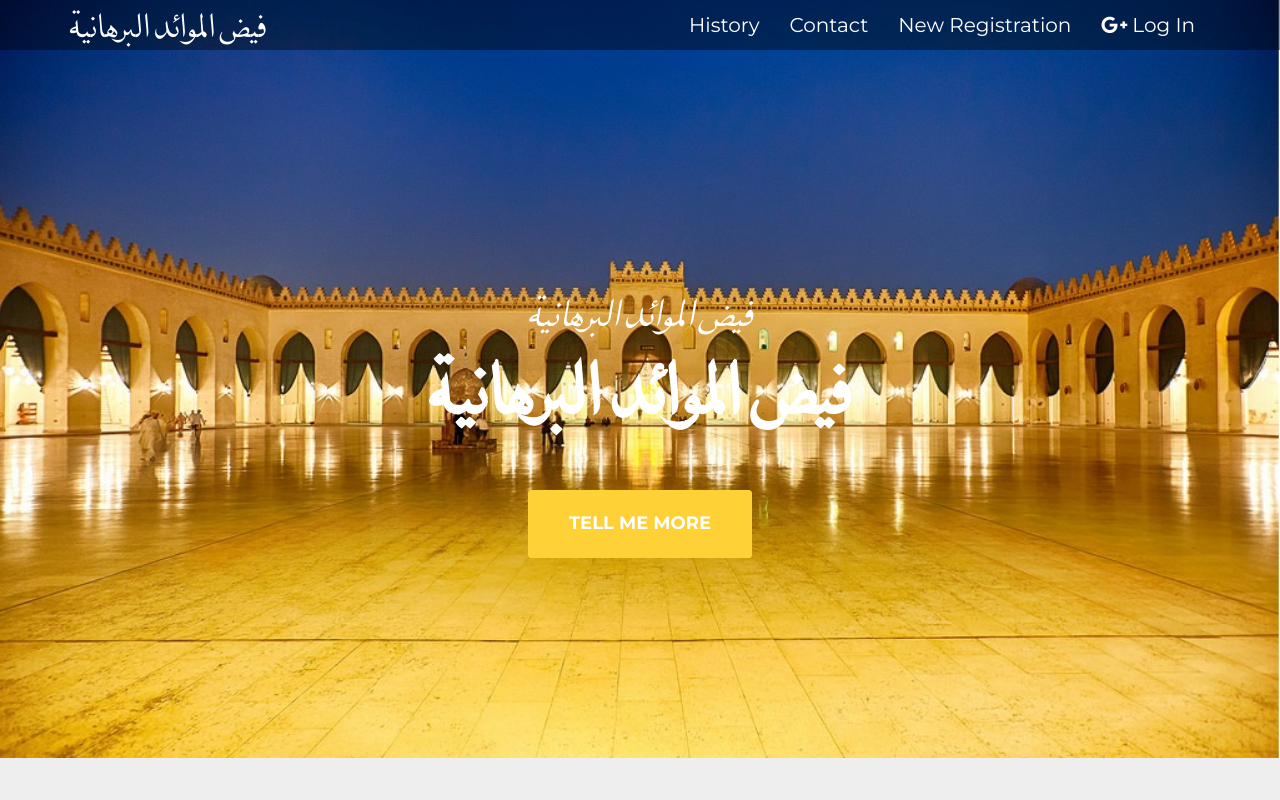
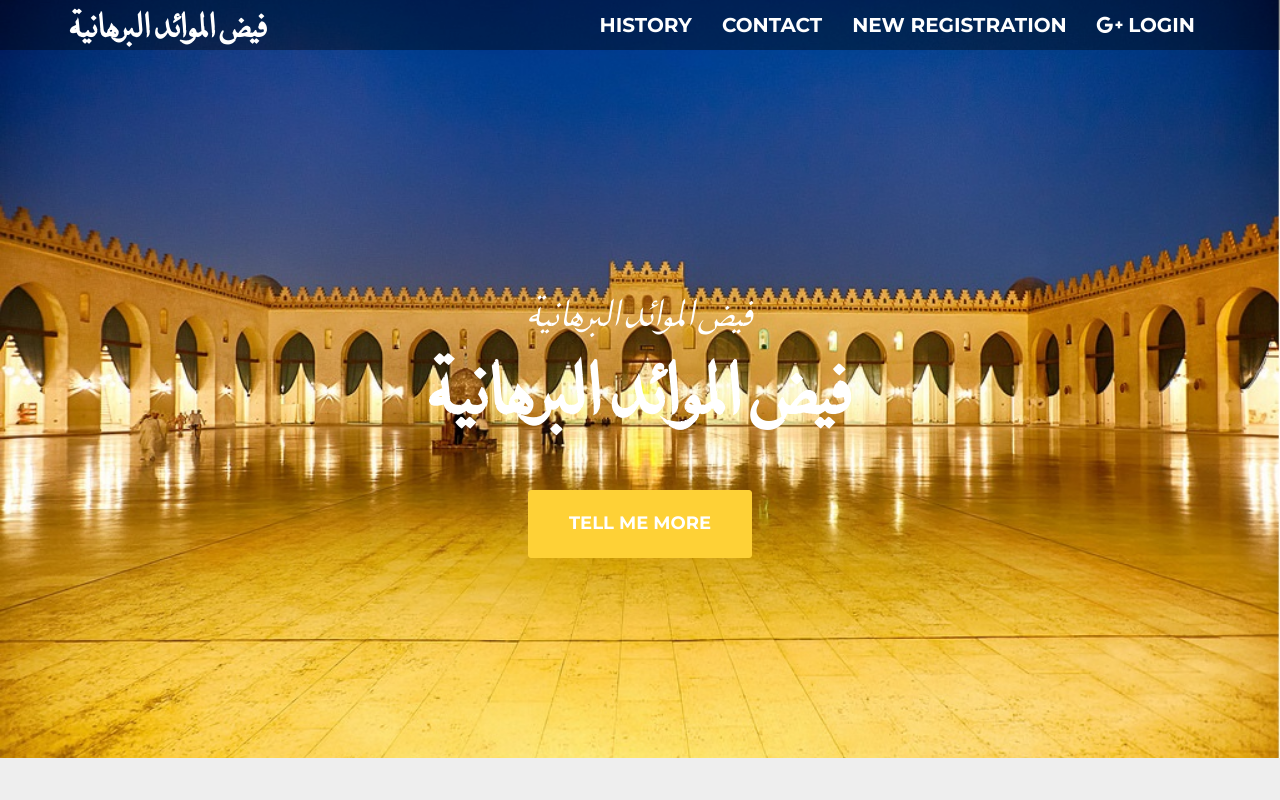
Before and after one commit to Husainp829/Faiz-Index-Page, a plain HTML site: page index.html in a window 1280 px wide. Shown: the top 800 px of the page. Drawn offline with nearby package versions, Linux system fonts and the light colour scheme; a web font is replaced by a local one.

Commit message:
Comments added changes to be done

```diff
--- a/css/custom.css
+++ b/css/custom.css
@@ -161,6 +161,8 @@ fieldset[disabled] .btn-xl.active {
 .navbar-inverse .navbar-brand {
   font-size: 35px;
   font-family: Alkanz;
+  font-style: bold;
+  font-weight: 700;
   direction: rtl;
   color: #fff;
   padding-top: 22px;
@@ -170,6 +172,8 @@ fieldset[disabled] .btn-xl.active {
 .navbar-inverse .navbar-brand:focus {
   direction: ltr;
   font-family: Alkanz;
+  font-weight: 700;
+  font-style: bold;
   color: #fed136;
   background-color: transparent;
 }
@@ -178,12 +182,14 @@ fieldset[disabled] .btn-xl.active {
 .navbar-inverse .navbar-nav > li > a {
   font-size: 20px;
   font-family: "Montserrat", "Helvetica Neue", Helvetica, Arial, sans-serif;
+  font-weight: 700;
   color: #fff;
   background-color: transparent;
 }
 .navbar-inverse .navbar-nav > li > a:hover,
 .navbar-inverse .navbar-nav > li > a:focus {
   font-family: "Montserrat", "Helvetica Neue", Helvetica, Arial, sans-serif;
+  font-weight: 700;
   color: #fed136;
   background-color: transparent;
 }
--- a/index.html
+++ b/index.html
@@ -51,17 +51,17 @@
             <div class="collapse navbar-collapse navbar-right" id="bs-example-navbar-collapse-1">
                 <ul class="nav navbar-nav" >
                     <li>
-                        <a class="smoothScroll" href="#about" >History</a>
+                        <a class="smoothScroll" href="#about" >HISTORY</a>
                     </li>
                     <li>
-                        <a class="smoothScroll" href="#contact" >Contact</a>
+                        <a class="smoothScroll" href="#contact" >CONTACT</a>
                     </li>
                     <li>
-                        <a class="smoothScroll" href="#about" >New Registration</a>
+                        <a class="smoothScroll" href="#about" >NEW REGISTRATION</a>
                     </li>
                     <!-- Direct Link to Google Login. Bypass Login.php -->
                     <li>
-                        <a class="smoothScroll" href="#contact"  ><i class="fa fa-google-plus"></i> Log In</a>
+                        <a class="smoothScroll" href="#contact"  ><i class="fa fa-google-plus"></i> LOGIN</a>
                     </li>
 
                 </ul>
```
